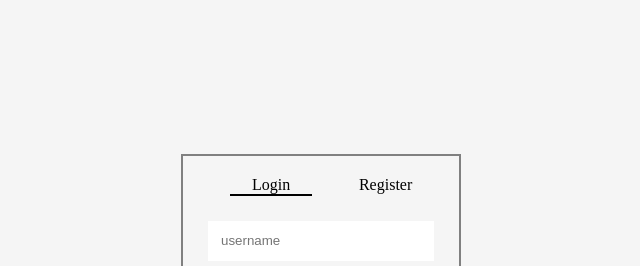
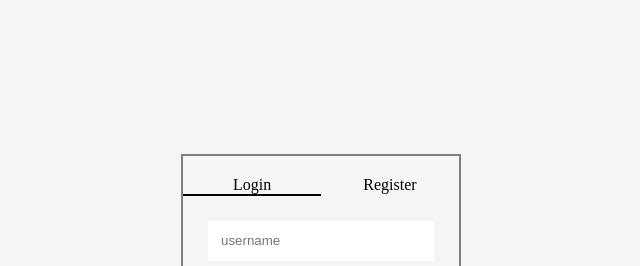
Before and after one commit to shashikiran0730/Leavemanagement, a React (Create React App) app: page /login in a window 1280 px wide. Shown: the top 266 px of the page, without its empty margins (319-959 px from the left). Built offline with nearby package versions, Linux system fonts and the light colour scheme; data requests are answered from the project's data file.

Commit message:
cssupdate

```diff
--- a/src/LOGIN/login.css
+++ b/src/LOGIN/login.css
@@ -4,6 +4,7 @@
   flex-direction: column;
   width: fit-content;
   margin: 12vw auto;
+
 
 }
 .innerfeild {
@@ -42,3 +43,8 @@ padding: 5px;
   width: 30%;
   text-align: center;
 }
+
+.signpage > div{
+  text-align: center;
+  flex: 1;
+}
--- a/src/LOGIN/login.js
+++ b/src/LOGIN/login.js
@@ -4,6 +4,8 @@ import { useNavigate } from "react-router";
 import { mycontext } from "../App";
 import "./login.css";
 import { Register } from "../REGISTER/Register";
+
+
 
 export const Login = () => {
   const uname = useRef();
@@ -42,7 +44,7 @@ getLoginDetails()
       pass: mypass.current.value,
       email: email.current.value,
     };
-    console.log(d);
+
     axios.post("http://localhost:3000/registerdetails", d);
 getLoginDetails()
     setIsLogin(true);
@@ -81,17 +83,14 @@ getLoginDetails()
             onClick={() => renderLoginPage()}
             className={isLogin ? "helo" : ""}
           >
-            {" "}
             Login
           </div>
-          <div className={!isLogin ? "helo" : ""}>
-            <div
+          <div className={!isLogin ? "helo" : ""}
               onClick={() => {
                 renderRegisterPage();
               }}
             >
               Register
-            </div>
           </div>
         </div>
 
--- /dev/null
+++ b/src/LOGIN/service.ts
@@ -0,0 +1,3 @@
+export function get_all_user(){
+    console.log("hi")
+  }
```
